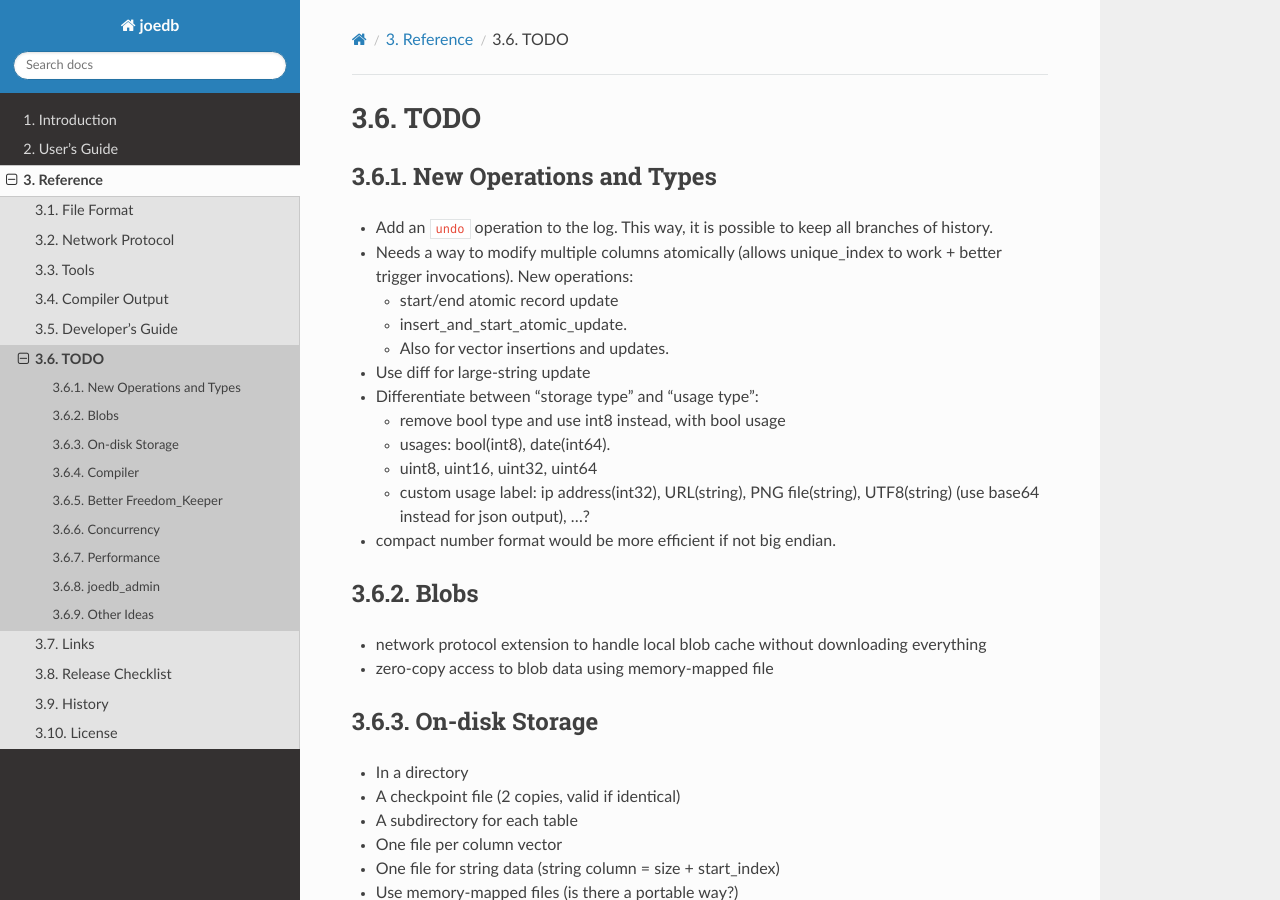
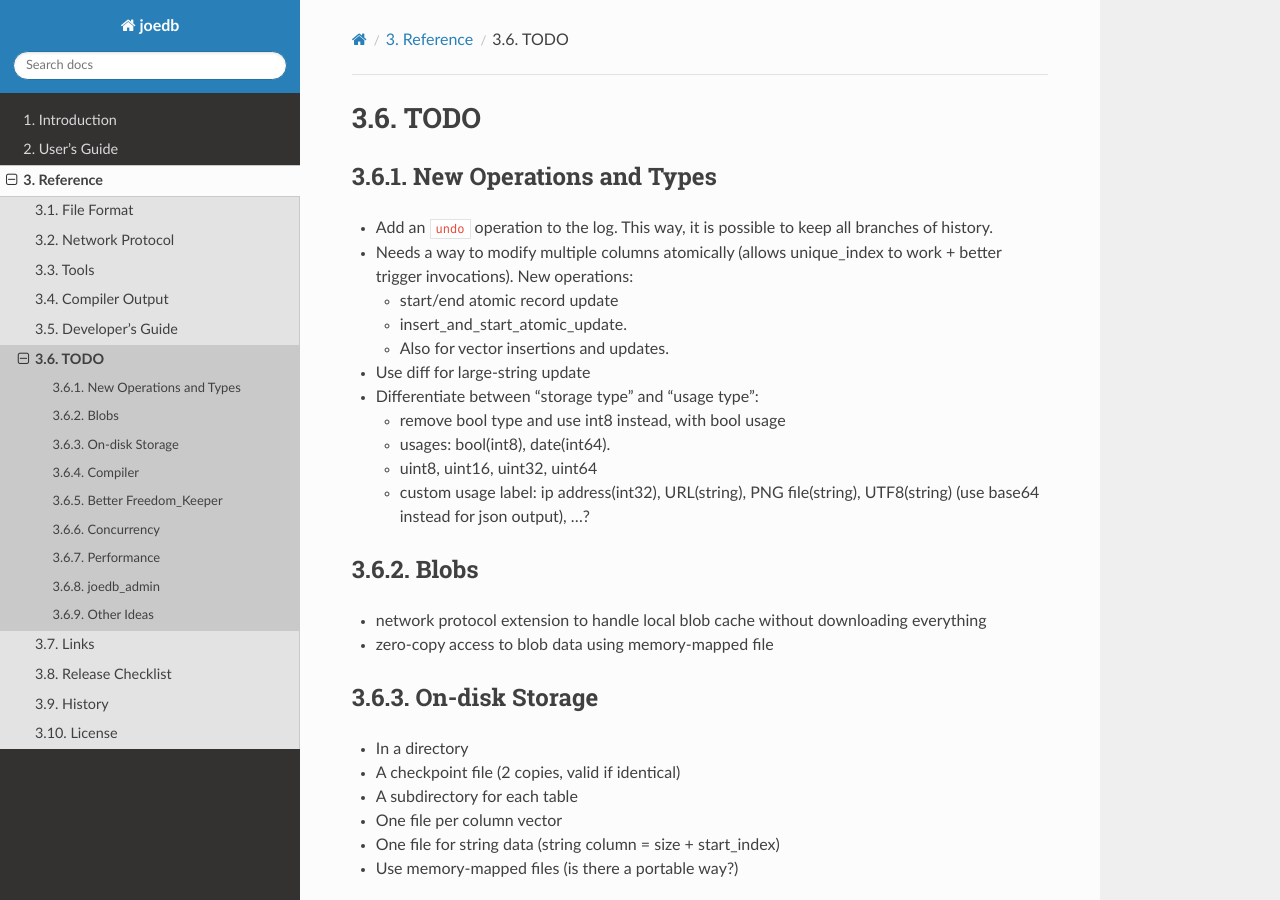
Before and after one commit to Remi-Coulom/joedb, a Sphinx documentation site: the page built from doc/source/todo.rst, in a window 1280 px wide and 900 px high. Built offline with Sphinx 7.4.7 and the Read the Docs theme 2.0.0, drawn with Linux system fonts in a browser that asks for light colours; formulas are drawn with MathJax 3.

Commit message:
todo: it would not be more efficient

```diff
--- a/doc/source/todo.rst
+++ b/doc/source/todo.rst
@@ -20,8 +20,6 @@
   - uint8, uint16, uint32, uint64
   - custom usage label: ip address(int32), URL(string), PNG file(string),
     UTF8(string) (use base64 instead for json output), ...?
-
-- compact number format would be more efficient if not big endian.
 
 Blobs
 -----
```
